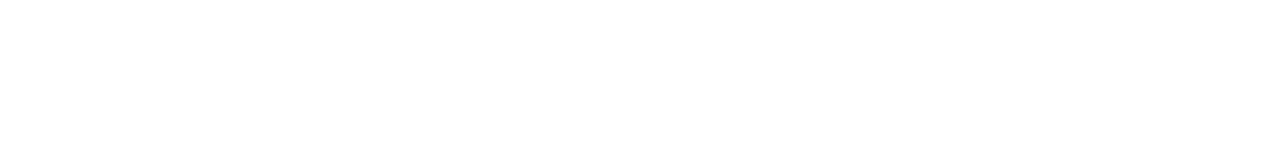
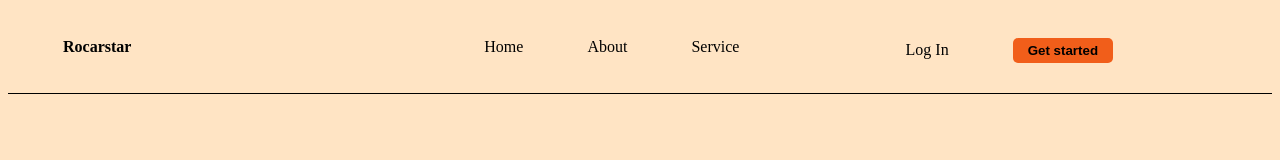
Before and after one commit to RotichKipkoech/Car-Store, a plain HTML site: page index.html in a window 1280 px wide. Drawn offline with Linux system fonts and the light colour scheme.

Commit message:
added layout

```diff
--- a/index.css
+++ b/index.css
@@ -0,0 +1,29 @@
+body{
+    background-color:bisque;
+}
+
+.nav-bar{
+border-bottom: 1px solid black;
+}
+li{
+    display: inline-block;
+    padding:30px;
+}
+.column-a{
+    float:left;
+    width: 33.33%;
+    margin-left: 25px;
+}
+.column-b{
+    width: 33.33%;
+    float: left;
+    margin-bottom:80px ;
+}
+li button{
+    background-color: rgb(241,94,26
+    );
+    border-radius: 5px;
+    font-weight: bold;
+    border: none;
+    padding: 5px 15px;
+}
--- a/index.html
+++ b/index.html
@@ -5,8 +5,22 @@
     <meta http-equiv="X-UA-Compatible" content="IE=edge">
     <meta name="viewport" content="width=device-width, initial-scale=1.0">
     <title>CAR SHOP</title>
+    <link rel="stylesheet" href="index.css">
 </head>
 <body>
+    <div class="nav-bar">
+            <div class="column-a"><li><b>Rocarstar</b></li></div>
+
+            <div class="column-b"><li>Home</li>
+                <li>About</li>
+                <li>Service</li>
+            </div>
+
+<div class="column-c"><li>Log In</li>
+    <li><button>Get started</button></li>
+</div>
+        </div>
+
 
 </body>
 </html>
```
